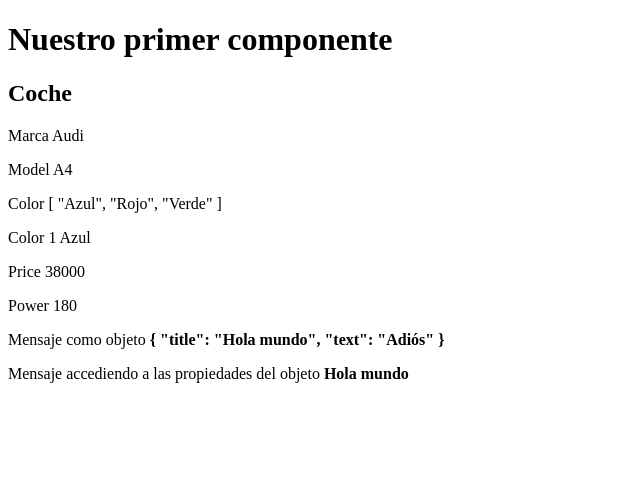
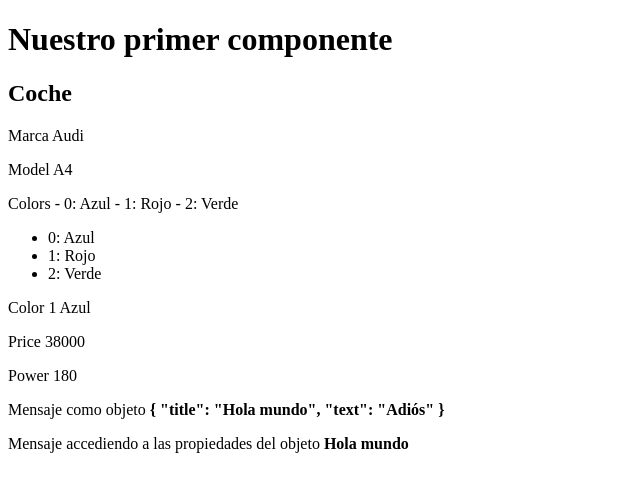
Before and after one commit to DrGarciaDev/vue3-js-basic, a Vue app: page / in a window 1280 px wide. Shown: the top 492 px of the page, without its empty margins (0-640 px from the left). Built offline with nearby package versions, Linux system fonts and the light colour scheme.

Commit message:
Video 13: v-for

```diff
--- a/src/components/Car.vue
+++ b/src/components/Car.vue
@@ -4,8 +4,17 @@
         <h2>Coche</h2>
         <p>Marca {{ brand }}</p>
         <p>Model {{ model }}</p>
-        <p>Color {{ color }}</p>
-        <p>Color 1 {{ color[0] }}</p>
+        <p>Colors
+            <span v-for="(color, index) in colors" :key="index">
+                - {{ index }}: {{ color }}
+            </span>
+        </p>
+        <ul>
+            <li v-for="(color, index) in colors" :key="index">
+                {{ index }}: {{ color }}
+            </li>
+        </ul>
+        <p>Color 1 {{ colors[0] }}</p>
         <p>Price {{ price }}</p>
         <p>Power {{ power }}</p>
         <p>Mensaje como objeto <b>{{ mensaje }}</b></p>
@@ -19,7 +28,7 @@ export default {
     setup() {
         const brand = 'Audi';
         const model = "A4";
-        const color = ["Azul", 'Rojo', 'Verde'];
+        const colors = ["Azul", 'Rojo', 'Verde'];
         const price = 38000;
         const power = 180;
         const mensaje = {
@@ -27,11 +36,10 @@ export default {
             text: 'Adiós',
         };
 
-
         return {
             brand,
             model,
-            color,
+            colors,
             price,
             power,
             mensaje
```
